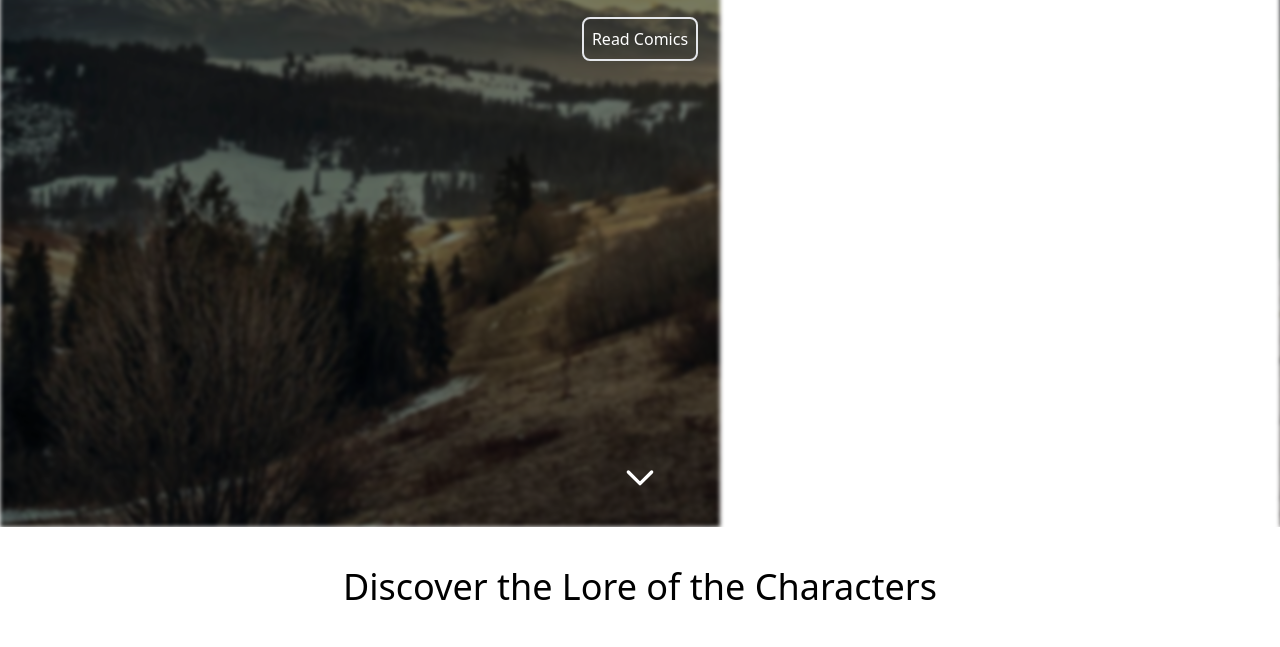
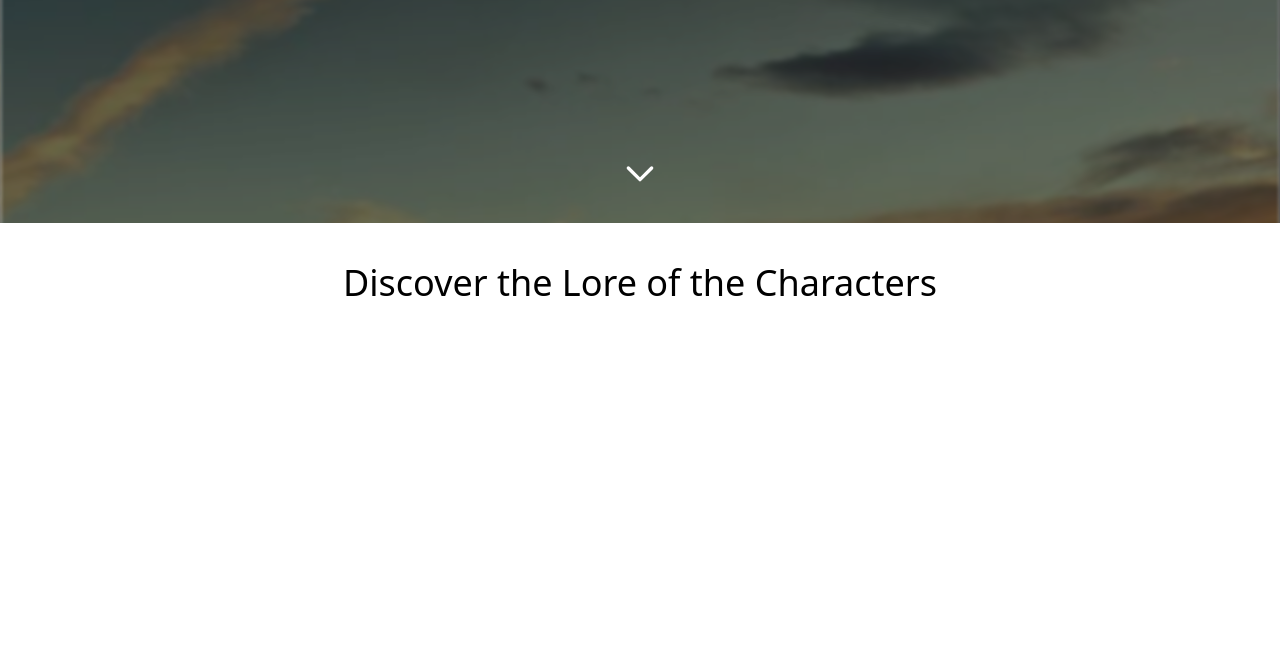
Before and after one commit to christiankyle-ching/Webdev-Multimedia--Comics, a website built with Parcel: page src/index.html in a window 1280 px wide. Shown: the part 585-1232 px from the top of the page. After the commit the page ends 928 px from the top, so only its background shows below. Built offline with nearby package versions, Linux system fonts and the light colour scheme; files whose address does not match are found by name.

Commit message:
Fixed Image Width/Height

```diff
--- a/src/index.html
+++ b/src/index.html
@@ -101,7 +101,7 @@
     </nav>
 
     <!-- SECTION 1 : Call to Action -->
-    <div class="section-1 -mt-10 relative z-0">
+    <div class="section-1 -mt-16 relative z-0">
       <!-- Rolling Images -->
       <div id="homeSwiper" class="swiper-container">
         <div class="swiper-wrapper">
--- a/src/styles/index.css
+++ b/src/styles/index.css
@@ -1,3 +1,7 @@
+.section-1 {
+  height: 100vh;
+}
+
 #homeSwiper {
   height: 100%;
   width: 100%;
@@ -5,4 +9,6 @@
 
 #homeSwiper .swiper-slide img {
   filter: blur(2px) brightness(0.5);
+
+  width: 100%;
 }
```
